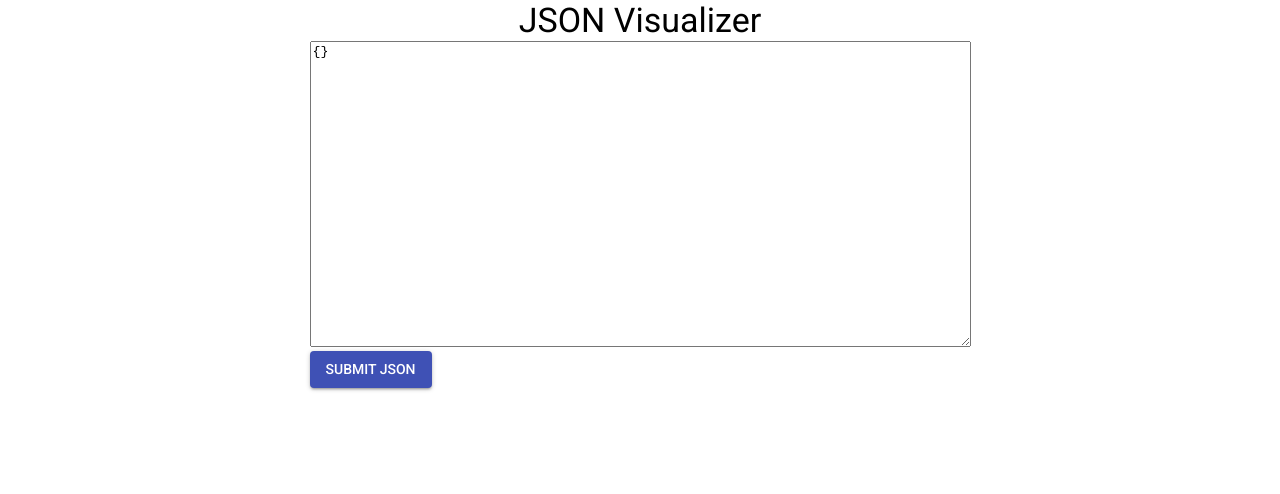
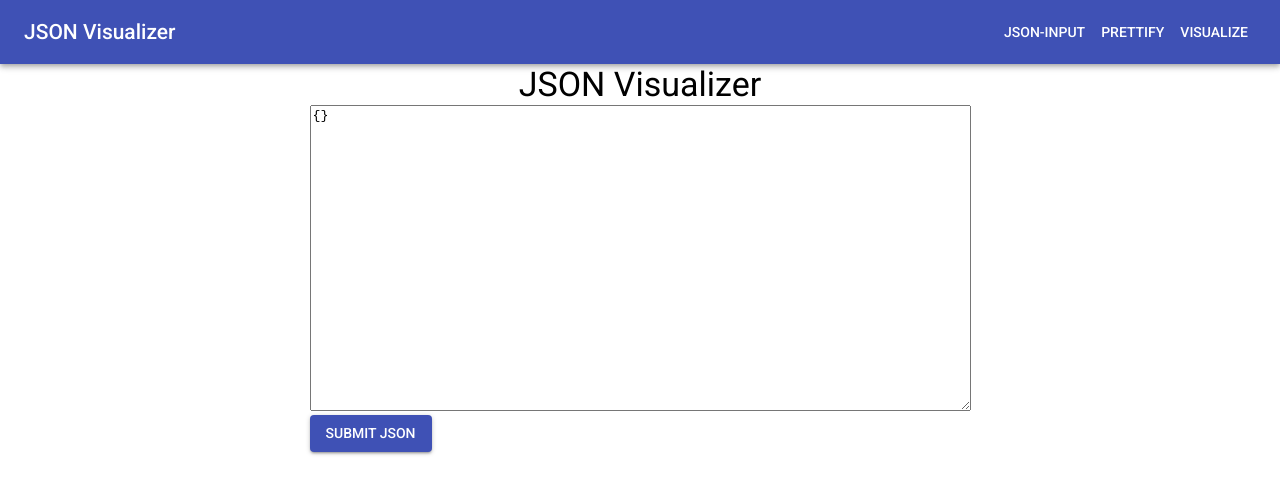
Before and after one commit to chaitanyabaranwal/JSON_Visualizer, a React (Create React App) app: page / in a window 1280 px wide. Shown: the top 494 px of the page. Built offline with nearby package versions, Linux system fonts and the light colour scheme.

Commit message:
Add navbar to shift between views

```diff
--- a/src/App.js
+++ b/src/App.js
@@ -1,5 +1,6 @@
 import React, { Component } from 'react';
 import './App.css';
+import Navbar from './components/Navbar';
 import JSONForm from './components/JSONForm';
 import Prettify from './components/Prettify';
 
@@ -12,8 +13,31 @@ class App extends Component {
     }
 
     this.prettifyJSON = this.prettifyJSON.bind(this);
+    this.inputView = this.inputView.bind(this);
+    this.prettifyView = this.prettifyView.bind(this);
+    this.visualizeView = this.visualizeView.bind(this);
   }
 
+  // Functions to handle view change
+  inputView() {
+    this.setState({
+      view_mode: 'input',
+    });
+  }
+
+  prettifyView() {
+    this.setState({
+      view_mode: 'prettify',
+    });
+  }
+
+  visualizeView() {
+    this.setState({
+      view_mode: 'visualize',
+    });
+  }
+
+  // On clicking prettify JSON button
   prettifyJSON(json_data) {
     this.setState({
       json_data: json_data,
@@ -36,6 +60,7 @@ class App extends Component {
 
     return (
       <div>
+        <Navbar inputView={this.inputView} prettifyView={this.prettifyView} visualizeView={this.visualizeView} />
         {show_mode}
       </div>
     );
--- a/src/components/JSONForm.js
+++ b/src/components/JSONForm.js
@@ -6,7 +6,7 @@ import { Typography } from '@material-ui/core';
 class JSONForm extends React.Component {
     constructor(props) {
         super(props);
-        this.state = {value: "{}"};
+        this.state = {value: this.props.json};
 
         this.handleChange = this.handleChange.bind(this);
     }
--- /dev/null
+++ b/src/components/Navbar.js
@@ -0,0 +1,23 @@
+import React from 'react';
+import AppBar from '@material-ui/core/AppBar';
+import Toolbar from '@material-ui/core/Toolbar';
+import Typography from '@material-ui/core/Typography';
+import Button from '@material-ui/core/Button';
+
+// Navbar to shift between views in the app
+function Navbar(props) {
+  return (
+    <div class='navbar'>
+      <AppBar position='static'>
+        <Toolbar>
+          <Typography variant='title' color='inherit' style={{ flex:1 }}>JSON Visualizer</Typography>
+          <Button color='inherit' onClick={props.inputView}>JSON-Input</Button>
+          <Button color='inherit' onClick={props.prettifyView}>Prettify</Button>
+          <Button color='inherit' onClick={props.visualizeView}>Visualize</Button>
+        </Toolbar>
+      </AppBar>
+    </div>
+  )
+}
+
+export default Navbar;
--- a/src/components/Prettify.js
+++ b/src/components/Prettify.js
@@ -1,9 +1,9 @@
 import React from 'react';
 
+// Output of prettified JSON
 class Prettify extends React.Component {
   render() {
     let jsonParsed = JSON.stringify(JSON.parse(this.props.json), undefined, 4);
-        alert(jsonParsed);
 
     return (
       <div>
```
Lines whose indentation alone changed are shown as unchanged.
